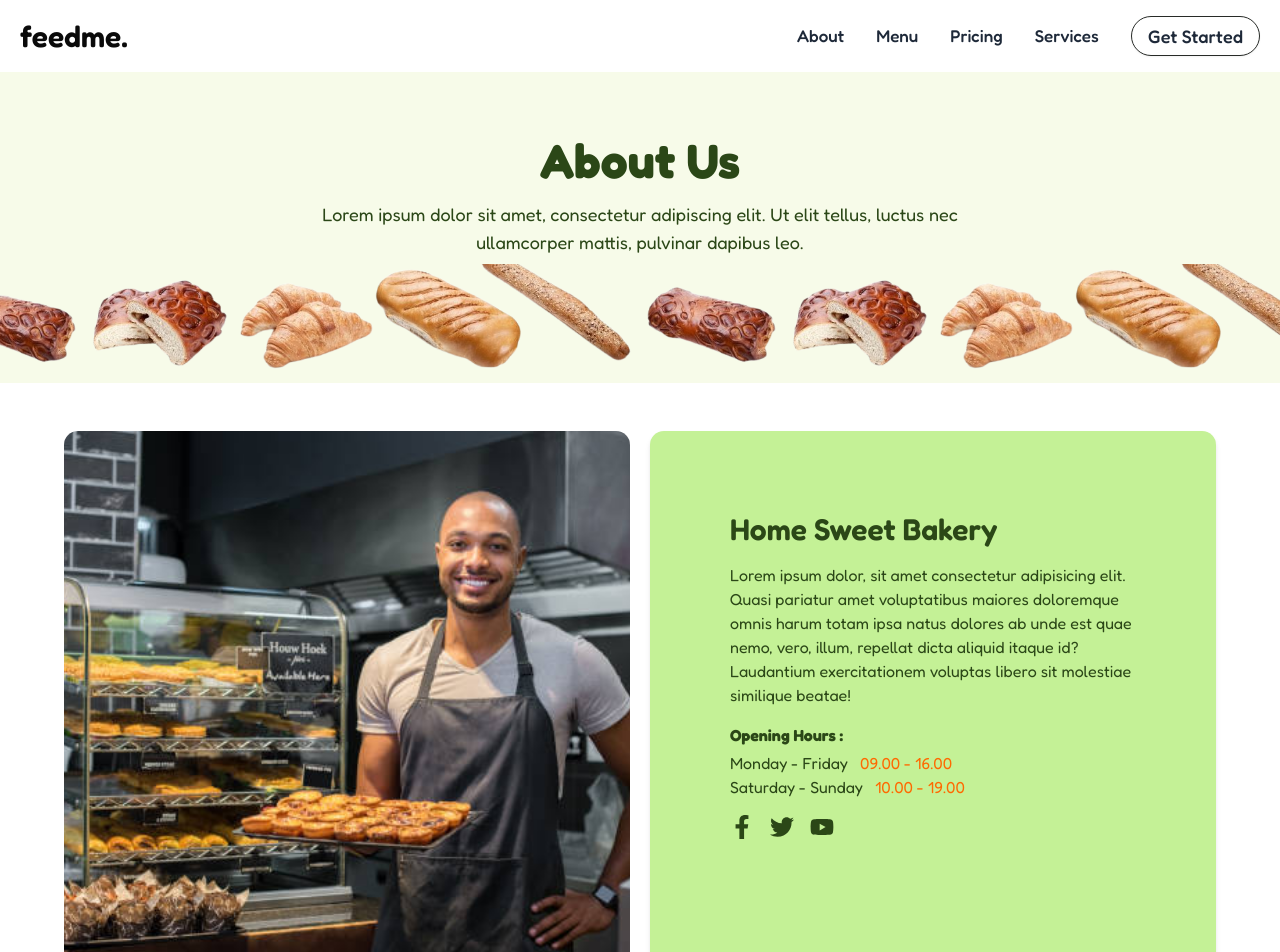
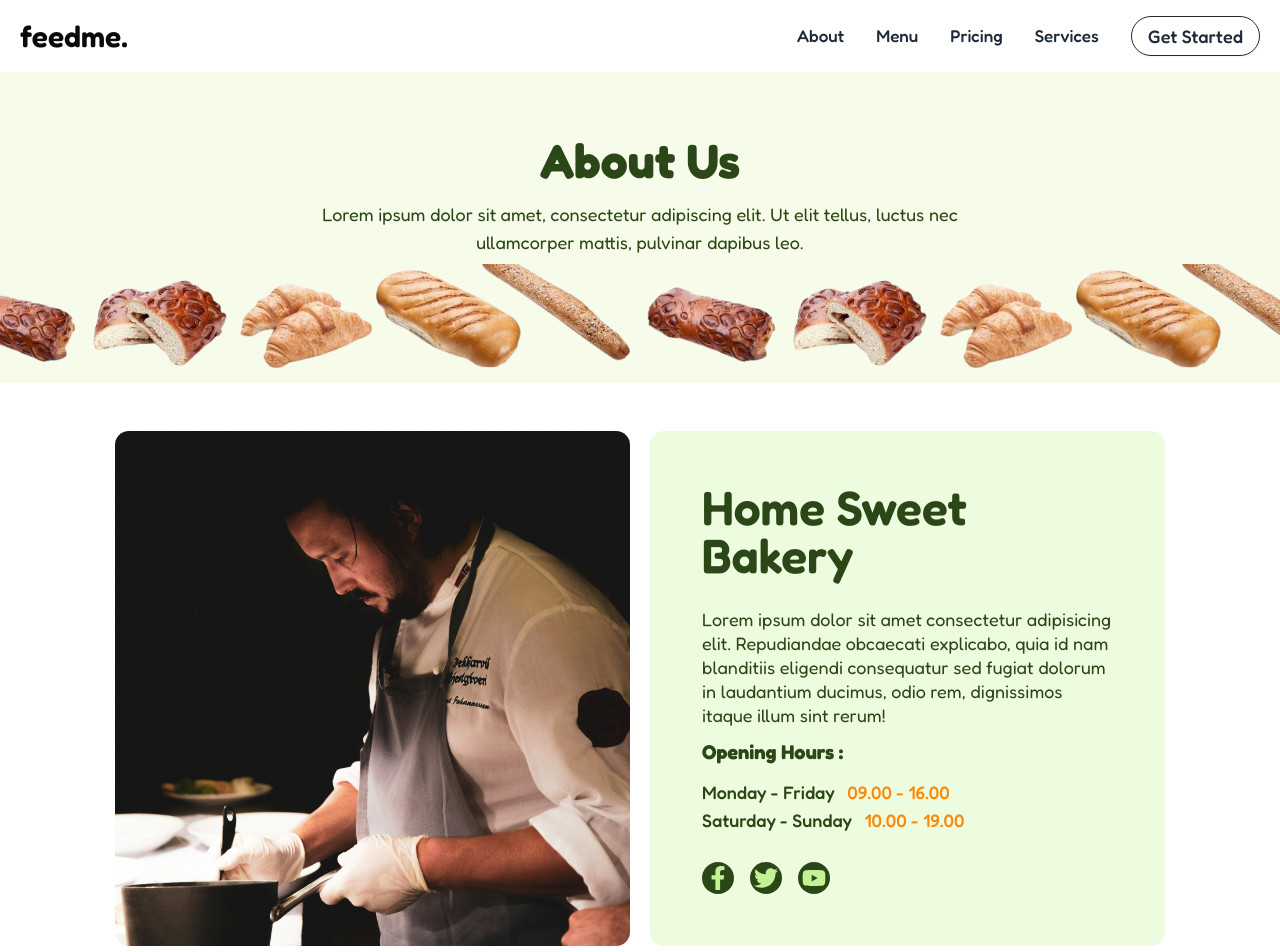
Before and after one commit to smhasanjamil/feedme, a Next.js app: page /about in a window 1280 px wide. Shown: the top 952 px of the page. Built offline with nearby package versions, Linux system fonts and the light colour scheme.

Commit message:
added page setup

```diff
--- a/app/about/page.tsx
+++ b/app/about/page.tsx
@@ -16,54 +16,56 @@ export default function About() {
 
       <main className="text-feed-jungle">
         {/* Hero Section */}
-        <section  className="bg-[#f7fbe9] px-4 pt-16 text-center">
+        <section className="bg-[#f7fbe9] px-4 pt-16 text-center">
           <h1 className="mb-4 text-5xl font-bold text-[#2b4717]">About Us</h1>
           <p className="mx-auto max-w-2xl text-lg">
             Lorem ipsum dolor sit amet, consectetur adipiscing elit. Ut elit
             tellus, luctus nec ullamcorper mattis, pulvinar dapibus leo.
           </p>
-          <div className=" mt-2 hidden md:block">
+          <div className="mt-2 hidden md:block">
             <div className="flex justify-center">
-            <Image src="/breads_1.png" width={700}
-              height={200} alt="" />
-              <Image src="/breads_1.png" width={700}
-              height={200} alt="" />
+              <Image src="/breads_1.png" width={700} height={200} alt="" />
+              <Image src="/breads_1.png" width={700} height={200} alt="" />
             </div>
-
           </div>
         </section>
 
         {/* Home Sweet Bakery Section */}
-        <section className="mx-auto  grid grid-cols-2  flex-col  gap-5 max-w-6xl py-12 md:flex-row">
+        <section className="mx-auto grid max-w-[1050px] grid-cols-2 flex-col gap-5 py-12 md:flex-row">
           <Image
-              src="/bekary-man.jpg"
-
+            src="/chef.jpg"
             alt="Bakery Man"
             width={600}
             height={400}
-              className="rounded-xl aspect-square object-cover"
+            className="aspect-square rounded-xl object-cover"
           />
-          <div className="rounded-xl bg-feed-lime shadow-md p-20">
-            <h2 className="mb-4 text-3xl font-semibold text-feed-jungle ">
+          <div className="bg-feed-lime/30 flex flex-col justify-between rounded-xl p-13">
+            <h2 className="text-feed-jungle mb-4 text-5xl font-semibold">
               Home Sweet Bakery
             </h2>
-            <p className="mb-4">
-              Lorem ipsum dolor, sit amet consectetur adipisicing elit. Quasi pariatur amet voluptatibus maiores doloremque omnis harum totam ipsa natus dolores ab unde est quae nemo, vero, illum, repellat dicta aliquid itaque id? Laudantium exercitationem voluptas libero sit molestiae similique beatae!
+            <p className="text-lg leading-6">
+              Lorem ipsum dolor sit amet consectetur adipisicing elit.
+              Repudiandae obcaecati explicabo, quia id nam blanditiis eligendi
+              consequatur sed fugiat dolorum in laudantium ducimus, odio rem,
+              dignissimos itaque illum sint rerum!
             </p>
-            <h3 className="mb-1 font-bold">Opening Hours :</h3>
+            <h3 className="text-xl font-bold">Opening Hours :</h3>
+            <div className="text-lg font-medium">
               <p>
                 Monday - Friday{" "}
-              <span className="ml-2 text-orange-500">09.00 - 16.00</span>
+                <span className="ml-2 text-orange-400">09.00 - 16.00</span>
               </p>
               <p>
                 Saturday - Sunday{" "}
-              <span className="ml-2 text-orange-500">10.00 - 19.00</span>
+                <span className="ml-2 text-orange-400">10.00 - 19.00</span>
               </p>
-            <div className="flex space-x-4 mt-4 text-2xl text-[--color-feed-jungle]">
+            </div>
+            <div className="text-feed-jungle mt-4 flex space-x-4 text-2xl">
               <a
                 href="https://facebook.com"
                 target="_blank"
                 rel="noopener noreferrer"
+                className="text-feed-lime bg bg-feed-jungle rounded-full p-1"
               >
                 <FaFacebookF />
               </a>
@@ -71,6 +73,7 @@ export default function About() {
                 href="https://twitter.com"
                 target="_blank"
                 rel="noopener noreferrer"
+                className="text-feed-lime bg bg-feed-jungle rounded-full p-1"
               >
                 <FaTwitter />
               </a>
@@ -78,6 +81,7 @@ export default function About() {
                 href="https://youtube.com"
                 target="_blank"
                 rel="noopener noreferrer"
+                className="text-feed-lime bg bg-feed-jungle rounded-full p-1"
               >
                 <FaYoutube />
               </a>
@@ -142,29 +146,29 @@ export default function About() {
               </div>
             ))}
           </div> */}
-          <div className="grid md:grid-cols-3 mx-auto max-w-6xl gap-6 grid-cols-1">
+          <div className="mx-auto grid max-w-6xl grid-cols-1 gap-6 md:grid-cols-3">
             <div>
-            <div
-                className="rounded-xl bg-[#fffbea] p-4 shadow-sm mb-4"
-              >
-                <h3 className="mb-2 text-lg font-semibold">There’s so much choice</h3>
+              <div className="mb-4 rounded-xl bg-[#fffbea] p-4 shadow-sm">
+                <h3 className="mb-2 text-lg font-semibold">
+                  There’s so much choice
+                </h3>
                 <p className="text-sm">
                   Lorem ipsum dolor sit amet, consectetur.
                 </p>
               </div>
 
-              <div
-                className="rounded-xl bg-[#fffbea] p-4 shadow-sm mb-4"
-              >
-                <h3 className="mb-2 text-lg font-semibold">There’s so much choice</h3>
+              <div className="mb-4 rounded-xl bg-[#fffbea] p-4 shadow-sm">
+                <h3 className="mb-2 text-lg font-semibold">
+                  There’s so much choice
+                </h3>
                 <p className="text-sm">
                   Lorem ipsum dolor sit amet, consectetur.
                 </p>
               </div>
-              <div
-                className="rounded-xl bg-[#fffbea] p-4 shadow-sm mb-4"
-              >
-                <h3 className="mb-2 text-lg font-semibold">There’s so much choice</h3>
+              <div className="mb-4 rounded-xl bg-[#fffbea] p-4 shadow-sm">
+                <h3 className="mb-2 text-lg font-semibold">
+                  There’s so much choice
+                </h3>
                 <p className="text-sm">
                   Lorem ipsum dolor sit amet, consectetur.
                 </p>
@@ -182,27 +186,27 @@ export default function About() {
             </div>
 
             <div>
-            <div
-                className="rounded-xl bg-[#fffbea] p-4 shadow-sm mb-4"
-              >
-                <h3 className="mb-2 text-lg font-semibold">There’s so much choice</h3>
+              <div className="mb-4 rounded-xl bg-[#fffbea] p-4 shadow-sm">
+                <h3 className="mb-2 text-lg font-semibold">
+                  There’s so much choice
+                </h3>
                 <p className="text-sm">
                   Lorem ipsum dolor sit amet, consectetur.
                 </p>
               </div>
 
-              <div
-                className="rounded-xl bg-[#fffbea] p-4 shadow-sm mb-4"
-              >
-                <h3 className="mb-2 text-lg font-semibold">There’s so much choice</h3>
+              <div className="mb-4 rounded-xl bg-[#fffbea] p-4 shadow-sm">
+                <h3 className="mb-2 text-lg font-semibold">
+                  There’s so much choice
+                </h3>
                 <p className="text-sm">
                   Lorem ipsum dolor sit amet, consectetur.
                 </p>
               </div>
-              <div
-                className="rounded-xl bg-[#fffbea] p-4 shadow-sm mb-4"
-              >
-                <h3 className="mb-2 text-lg font-semibold">There’s so much choice</h3>
+              <div className="mb-4 rounded-xl bg-[#fffbea] p-4 shadow-sm">
+                <h3 className="mb-2 text-lg font-semibold">
+                  There’s so much choice
+                </h3>
                 <p className="text-sm">
                   Lorem ipsum dolor sit amet, consectetur.
                 </p>
--- a/components/ui/navbar.tsx
+++ b/components/ui/navbar.tsx
@@ -12,7 +12,7 @@ const Navbar = () => {
       {/* Menu Links */}
       <ul className="flex items-center space-x-8 text-[17px] font-medium text-gray-800">
         <li>
-          <Link href="about" className="hover:text-feed-">
+          <Link href="/about" className="hover:text-feed-">
             About
           </Link>
         </li>
```
Also changed, not shown: public/bekary-man.jpg (deleted), public/chef.jpg (added). Lines whose indentation alone changed are shown as unchanged.
